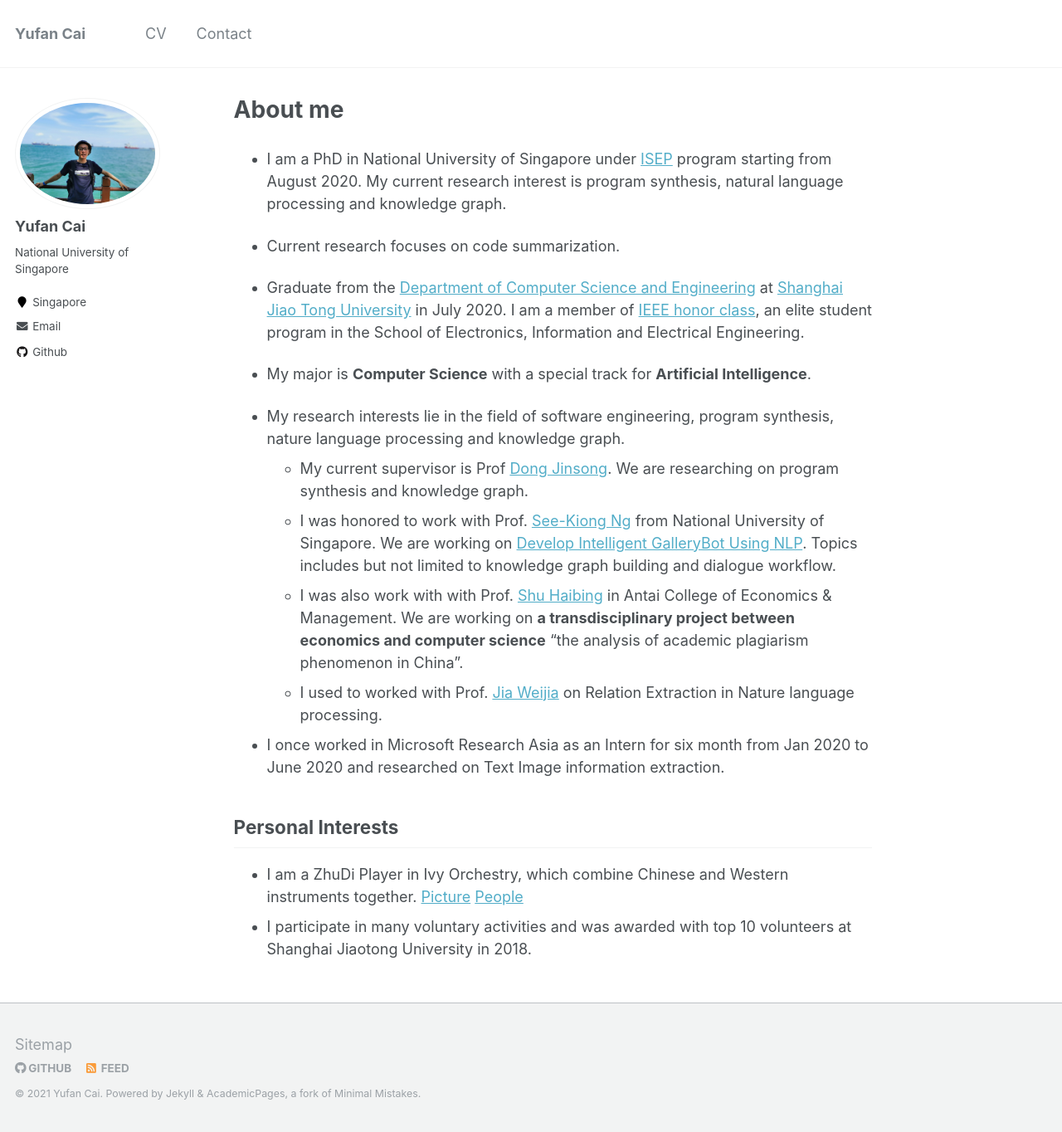
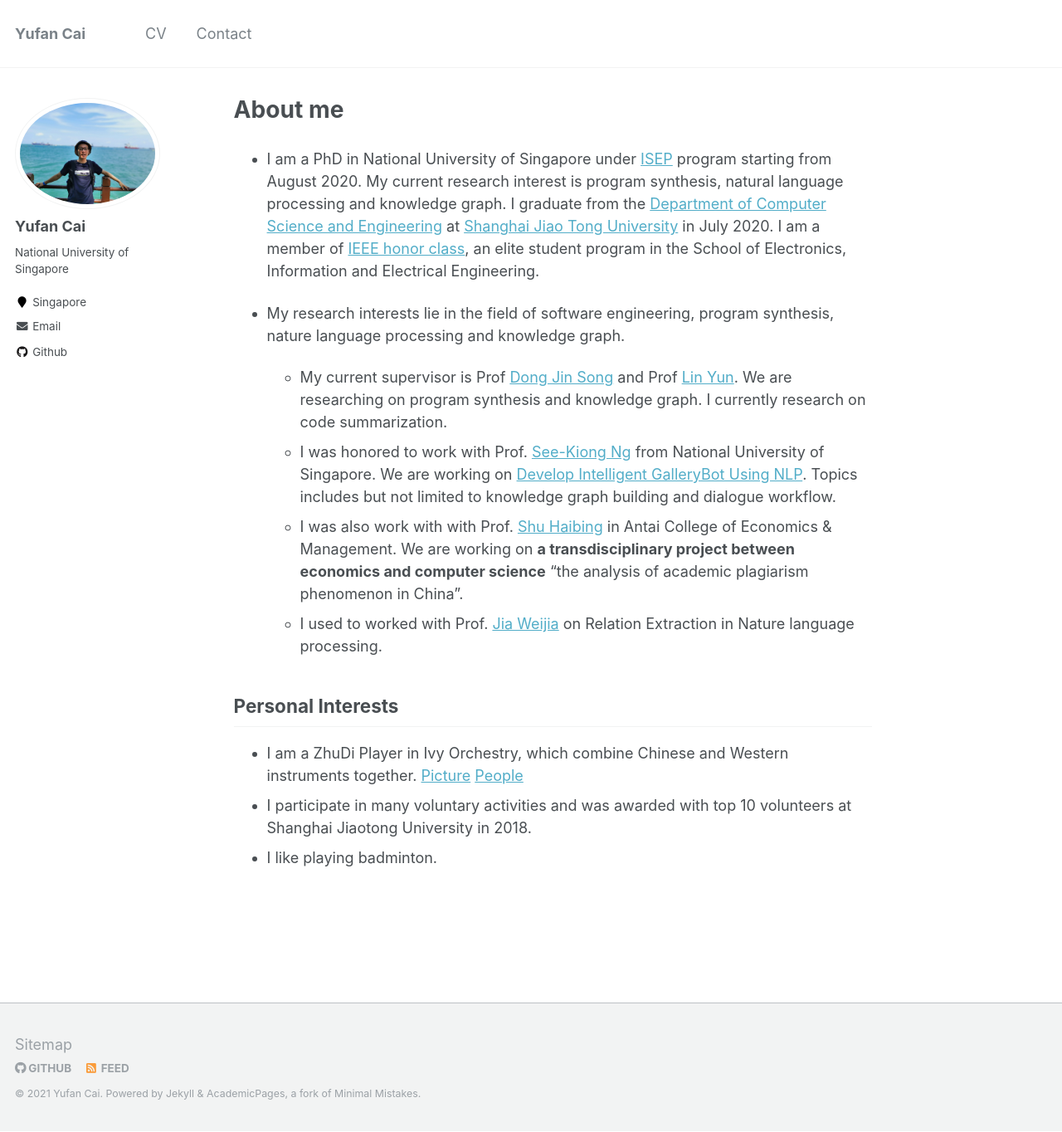
Before and after one commit to CaiYufan-NUS/caiyufan-nus.github.io, a Jekyll site: the page built from _pages/about.md, in a window 1280 px wide and 1364 px high. Shown: the whole window at 83% size. Built offline with Jekyll 4.4.1, drawn with Linux system fonts in a browser that asks for light colours.

Commit message:
follow Lin Yun's advise

```diff
--- a/_pages/about.md
+++ b/_pages/about.md
@@ -7,22 +7,15 @@ redirect_from:
   - /about/
   - /about.html
 ---
-* I am a PhD in National University of Singapore under [ISEP](https://isep.nus.edu.sg/) program starting from August 2020. My current research interest is program synthesis, natural language processing and knowledge graph.
-
-* Current research focuses on code summarization.
-
-* Graduate from the [Department of Computer Science and Engineering](http://www.cs.sjtu.edu.cn/index.aspx) at [Shanghai Jiao Tong University](https://www.sjtu.edu.cn/) in July 2020. I am a member of [IEEE honor class](http://english.seiee.sjtu.edu.cn/english/info/8338.htm), an elite student program in the School of Electronics, Information and Electrical Engineering.
-
-* My major is **Computer Science** with a special track for **Artificial Intelligence**.
+* I am a PhD in National University of Singapore under [ISEP](https://isep.nus.edu.sg/) program starting from August 2020. My current research interest is program synthesis, natural language processing and knowledge graph. I graduate from the [Department of Computer Science and Engineering](http://www.cs.sjtu.edu.cn/index.aspx) at [Shanghai Jiao Tong University](https://www.sjtu.edu.cn/) in July 2020. I am a member of [IEEE honor class](http://english.seiee.sjtu.edu.cn/english/info/8338.htm), an elite student program in the School of Electronics, Information and Electrical Engineering.
 
 * My research interests lie in the field of software engineering, program synthesis, nature language processing and knowledge graph.
-  * My current supervisor is Prof [Dong Jinsong](https://www.comp.nus.edu.sg/~dongjs/). We are researching on program synthesis and knowledge graph.
+  * My current supervisor is Prof [Dong Jin Song](https://www.comp.nus.edu.sg/~dongjs/) and Prof [Lin Yun](http://linyun.info/). We are researching on program synthesis and knowledge graph. I currently research on code summarization.
   * I was honored to work with Prof. [See-Kiong Ng](https://www.comp.nus.edu.sg/~ngsk/) from National University of Singapore. We are working on [Develop Intelligent GalleryBot Using NLP](https://sdsc.sg/?p=1282). Topics includes but not limited to knowledge graph building and dialogue workflow.
   * I was also work with with Prof. [Shu Haibing](http://www.acem.sjtu.edu.cn/faculty/shuhaibing.html) in Antai College of Economics & Management. We are working on **a transdisciplinary project between economics and computer science** "the analysis of academic plagiarism phenomenon in China".
   * I used to worked with Prof. [Jia Weijia](https://www.fst.um.edu.mo/en/staff/jiawj.html) on Relation Extraction in Nature language processing.
 
-* I once worked in Microsoft Research Asia as an Intern for six month from Jan 2020 to June 2020 and researched on Text Image information extraction.
-
 ## Personal Interests
 - I am a ZhuDi Player in Ivy Orchestry, which combine Chinese and Western instruments together. [Picture](https://caiyufan-nus.github.io/files/music.jpg) [People](https://caiyufan-nus.github.io/files/orchestra.jpg)
 - I participate in many voluntary activities and was awarded with top 10 volunteers at Shanghai Jiaotong University in 2018.
+- I like playing badminton.
```
Also changed, not shown: _pages/cv.md (+6 -6 lines).
